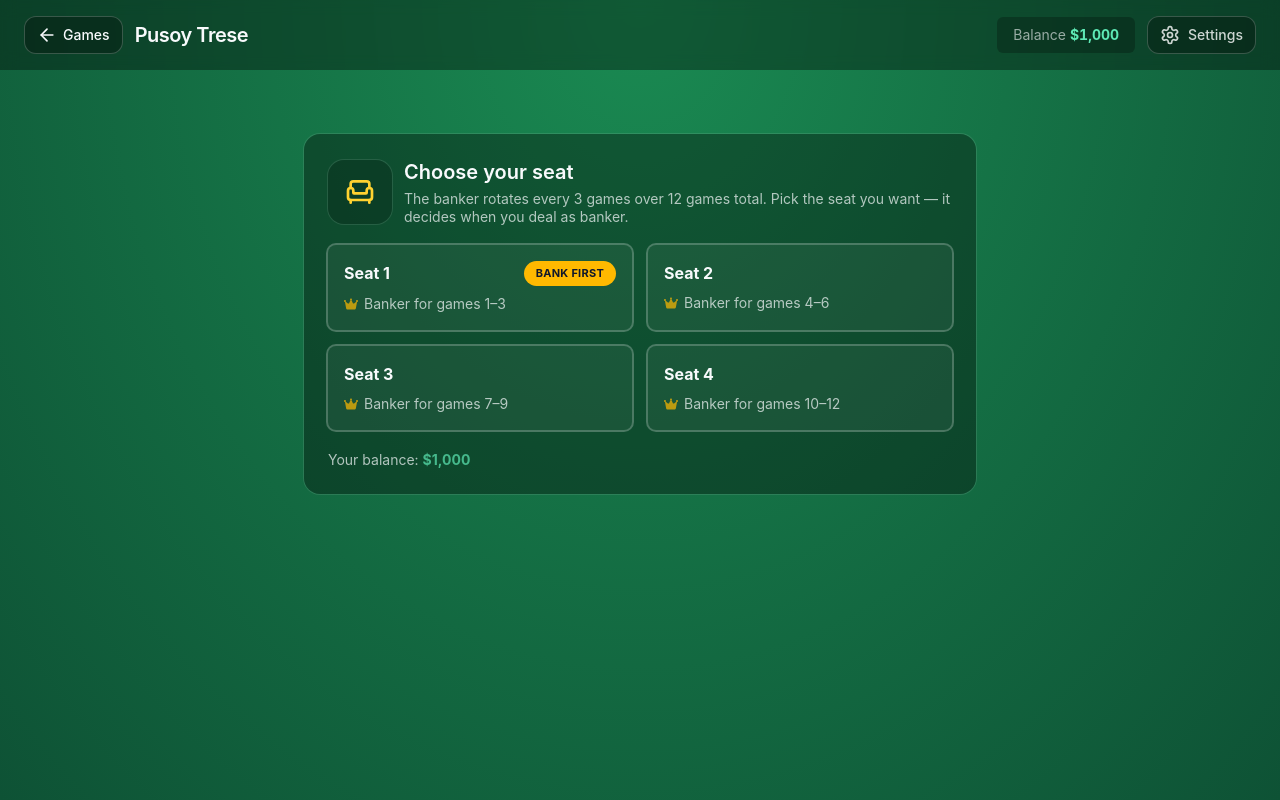
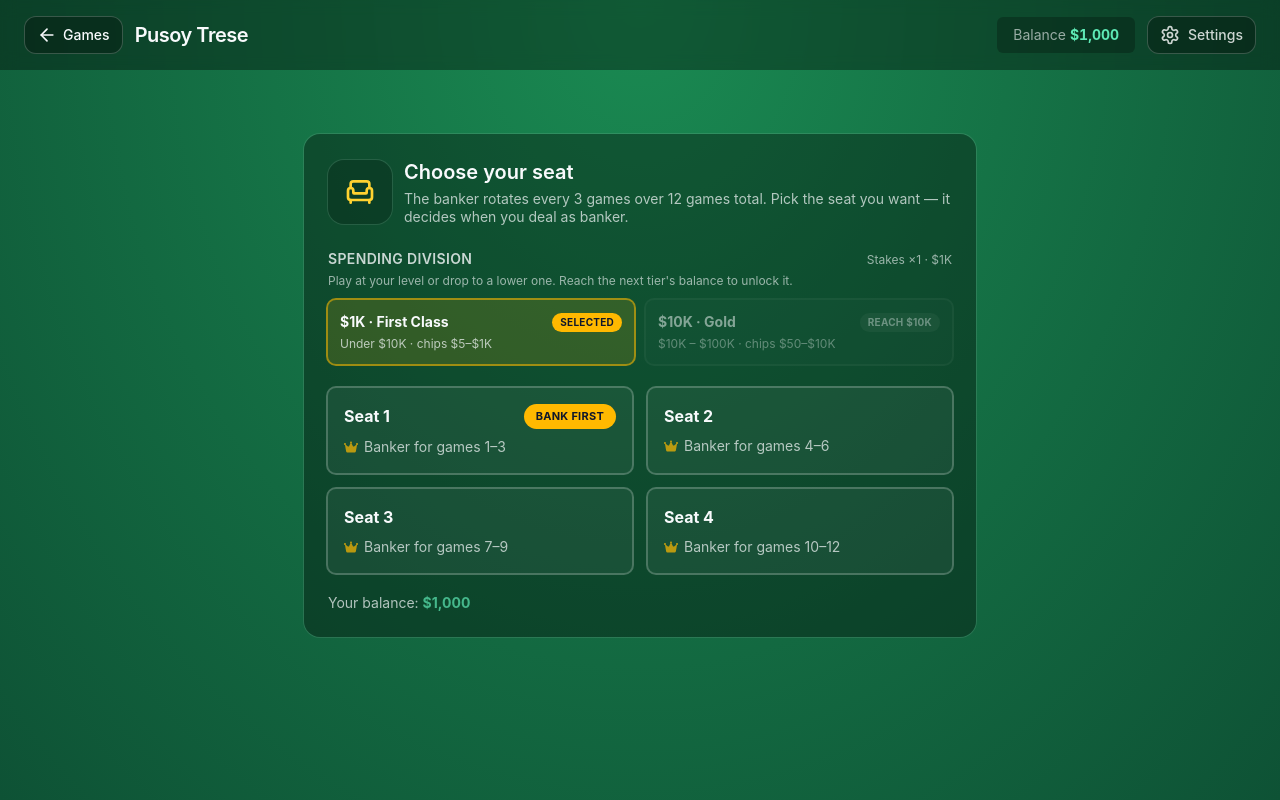
Before and after one commit to MarkAlfred95/card-games, a React (Vite) app: page /games/pusoy-trese in a window 1280 px wide. Built offline with nearby package versions, Linux system fonts and the light colour scheme.

Commit message:
feat: added money divisions

```diff
--- a/src/components/ChipTray.tsx
+++ b/src/components/ChipTray.tsx
@@ -17,9 +17,18 @@ interface ChipTrayProps {
   value: number
   onChange: (value: number) => void
   disabled?: boolean
+  // Scales every chip denomination (spending division). Default 1 = base stakes.
+  factor?: number
 }
 
-export default function ChipTray({ balance, value, onChange, disabled }: ChipTrayProps) {
+// Compact chip face, e.g. 5 -> "5", 1000 -> "1K", 100000 -> "100K", 5e6 -> "5M".
+function chipFace(n: number): string {
+  if (n >= 1_000_000) return `${Number((n / 1_000_000).toFixed(1))}M`
+  if (n >= 1_000) return `${Number((n / 1_000).toFixed(1))}K`
+  return String(n)
+}
+
+export default function ChipTray({ balance, value, onChange, disabled, factor = 1 }: ChipTrayProps) {
   const add = (chip: number) => {
     if (disabled) return
     if (value + chip <= balance) onChange(value + chip)
@@ -43,20 +52,21 @@ export default function ChipTray({ balance, value, onChange, disabled }: ChipTra
 
       <div className="flex flex-wrap gap-3">
         {CHIPS.map((chip) => {
-          const affordable = !disabled && value + chip.value <= balance
+          const chipValue = chip.value * factor
+          const affordable = !disabled && value + chipValue <= balance
           return (
             <button
               key={chip.value}
-              onClick={() => add(chip.value)}
+              onClick={() => add(chipValue)}
               disabled={!affordable}
-              title={affordable ? `Add ${formatUSD(chip.value)}` : 'Not enough balance'}
+              title={affordable ? `Add ${formatUSD(chipValue)}` : 'Not enough balance'}
               className="grid h-14 w-14 place-items-center rounded-full text-xs font-bold text-white shadow-md transition enabled:hover:-translate-y-0.5 enabled:hover:shadow-lg disabled:cursor-not-allowed disabled:opacity-30"
               style={{
                 background: `radial-gradient(circle at 50% 35%, ${chip.face}, ${chip.face} 60%, #0008)`,
                 border: `3px dashed ${chip.edge}`,
               }}
             >
-              {chip.value >= 1000 ? '1K' : chip.value}
+              {chipFace(chipValue)}
             </button>
           )
         })}
--- a/src/components/game/pusoy-trese/BettingGate.tsx
+++ b/src/components/game/pusoy-trese/BettingGate.tsx
@@ -10,6 +10,8 @@ interface BettingGateProps {
 	stake: number;
 	setStake: (v: number) => void;
 	onPlace: () => void;
+	// Spending-division multiplier applied to the chip denominations.
+	factor?: number;
 }
 
 export default function BettingGate({
@@ -18,7 +20,9 @@ export default function BettingGate({
 	stake,
 	setStake,
 	onPlace,
+	factor = 1,
 }: BettingGateProps) {
+	const minChip = MIN_CHIP * factor;
 	return (
 		<div
 			className="mx-auto w-full max-w-md rounded-2xl p-5 shadow-2xl ring-1 ring-white/15"
@@ -35,14 +39,19 @@ export default function BettingGate({
 				banker by.
 			</p>
 			<div className="mt-4">
-				<ChipTray balance={balance} value={stake} onChange={setStake} />
+				<ChipTray
+					balance={balance}
+					value={stake}
+					onChange={setStake}
+					factor={factor}
+				/>
 			</div>
 			<button
 				onClick={onPlace}
-				disabled={stake < MIN_CHIP}
+				disabled={stake < minChip}
 				className="mt-4 flex w-full items-center justify-center gap-1.5 rounded-lg bg-amber-400 px-5 py-2.5 text-sm font-bold text-slate-900 transition hover:bg-amber-300 disabled:cursor-not-allowed disabled:opacity-40"
 			>
-				{stake < MIN_CHIP ? (
+				{stake < minChip ? (
 					"Add at least one chip"
 				) : (
 					<>
--- a/src/components/game/pusoy-trese/Header.tsx
+++ b/src/components/game/pusoy-trese/Header.tsx
@@ -15,6 +15,8 @@ interface HeaderProps {
 	themeOptions: [ThemeKey, string][];
 	backOptions: [BackKey, string][];
 	balance: number;
+	// Active spending division label, e.g. "$10K" — shown as a badge when set.
+	division?: string;
 }
 
 export default function Header({
@@ -25,6 +27,7 @@ export default function Header({
 	themeOptions,
 	backOptions,
 	balance,
+	division,
 }: HeaderProps) {
 	return (
 		<header className="w-full flex flex-wrap items-center justify-center gap-x-8 gap-y-4 bg-black/35 px-4 sm:px-6 py-4 backdrop-blur">
@@ -41,6 +44,14 @@ export default function Header({
 					<h1 className="text-xl font-semibold tracking-tight">
 						Pusoy Trese
 					</h1>
+					{division && (
+						<span
+							className="rounded-full bg-amber-400/20 px-2.5 py-1 text-xs font-bold uppercase tracking-wide text-amber-300 ring-1 ring-amber-400/40"
+							title="Spending division"
+						>
+							{division}
+						</span>
+					)}
 				</div>
 				<div className="ml-auto flex items-center gap-3">
 					<div className="rounded-md hidden sm:block bg-black/25 px-4 p-2 text-sm">
--- /dev/null
+++ b/src/divisions.ts
@@ -0,0 +1,44 @@
+// Spending divisions: order-of-magnitude bands of the shared wallet balance.
+// A division scales every monetary value in a game by `factor` (×10 per band),
+// so the base "$1K" division (factor 1) matches each game's default economy.
+//
+// A player may enter any division they can afford (balance >= its floor); the
+// division chosen on the setup screen is locked in for the whole match.
+
+const BASE_UNIT = 1000;
+
+// Flavour names by level. `unit` and `min` are derived (1000, 10000, ...).
+const DIVISION_NAMES = [
+	"First Class", // $1K
+	"Gold", // $10K
+	"Platinum", // $100K
+	"Diamond", // $1M
+	"Champion", // $10M
+	"Legendary", // $100M
+	"Mythic", // $1B
+];
+
+export interface Division {
+	level: number; // 0-based index; 0 = First Class
+	name: string; // flavour name
+	unit: number; // identifying money unit: 1000, 10000, 100000, ...
+	min: number; // entry floor (inclusive); 0 for First Class
+	factor: number; // multiply base game constants by this (unit / BASE_UNIT)
+}
+
+export const DIVISIONS: Division[] = DIVISION_NAMES.map((name, level) => {
+	const unit = BASE_UNIT * 10 ** level;
+	return { level, name, unit, min: level === 0 ? 0 : unit, factor: 10 ** level };
+});
+
+// The division a balance naturally falls into (the highest one it can afford).
+export function divisionFor(balance: number): Division {
+	let current = DIVISIONS[0];
+	for (const d of DIVISIONS) if (balance >= d.min) current = d;
+	return current;
+}
+
+// Every division a balance is allowed to enter, lowest first (for the picker).
+export function divisionsUpTo(balance: number): Division[] {
+	return DIVISIONS.filter((d) => balance >= d.min);
+}
--- a/src/pages/PusoyTrese.tsx
+++ b/src/pages/PusoyTrese.tsx
@@ -1,4 +1,4 @@
-import { useMemo, useState } from "react";
+import { useEffect, useMemo, useState } from "react";
 import { LuChevronUp, LuArrowRight, LuArmchair, LuX } from "react-icons/lu";
 import { FaCrown, FaTrophy } from "react-icons/fa6";
 import {
@@ -31,7 +31,9 @@ import type { ThemeKey } from "../themes";
 import { BACKS, BACK_KEYS } from "../cardbacks";
 import type { BackKey } from "../cardbacks";
 import type { CSSVars } from "../styleVars";
-import { useWallet, formatUSD } from "../wallet";
+import { useWallet, formatUSD, formatCompactUSD } from "../wallet";
+import { DIVISIONS, divisionFor, divisionsUpTo } from "../divisions";
+import type { Division } from "../divisions";
 import {
 	Header,
 	PokerTable,
@@ -100,17 +102,22 @@ function sortHand(cards: CardModel[]): CardModel[] {
 const bankerOf = (gameIndex: number) =>
 	Math.floor(gameIndex / GAMES_PER_BANKER);
 
-// Random starting bankroll for a bot: $500–$2500 in $50 steps.
-function botBalance(): number {
-	return 500 + Math.round(Math.random() * 40) * 50;
+// Random starting bankroll for a bot: $500–$2500 in $50 steps, scaled to the
+// spending division's factor.
+function botBalance(factor: number): number {
+	return (500 + Math.round(Math.random() * 40) * 50) * factor;
 }
 
-// A bot picks a per-point stake it can afford. If it's out of money, it gets the
-// comeback stake so it can still win some back.
-function botStake(balance: number): number {
-	if (balance < MIN_CHIP) return COMEBACK_STAKE;
-	const denoms = [5, 10, 50, 100].filter((d) => d <= balance);
-	return denoms[Math.floor(Math.random() * denoms.length)];
+// A bot's per-point stake scales with its bankroll (and therefore the division):
+// a random 10–20% slice of its balance, snapped to the division's smallest chip
+// so it never looks trivial beside the division's pots. A broke bot falls back to
+// the comeback stake so it can still win some back.
+function botStake(balance: number, factor: number): number {
+	const minChip = MIN_CHIP * factor;
+	if (balance < minChip) return COMEBACK_STAKE * factor;
+	const target = balance * (0.1 + Math.random() * 0.1); // 10–20% of bankroll
+	const stake = Math.round(target / minChip) * minChip; // snap to chip step
+	return Math.min(Math.max(stake, minChip), balance);
 }
 
 // Deal a fresh round. The human seat's 13 cards start randomly spread across the
@@ -147,6 +154,21 @@ export default function PusoyTrese() {
 	const [activeCard, setActiveCard] = useState<CardModel | null>(null);
 	const [result, setResult] = useState<ResultData | null>(null);
 	const [arrangeOpen, setArrangeOpen] = useState(true);
+
+	// Chosen spending division. Locked for the duration of a match; on the setup
+	// screen the player can switch to any division they can afford.
+	const [division, setDivision] = useState<Division>(() =>
+		divisionFor(wallet.balance),
+	);
+	const factor = division.factor;
+
+	// While in the lobby, drop the selection back to the natural division if the
+	// balance can no longer afford the one that was picked. Guarded to `setup` so
+	// a mid-match balance swing never changes the locked division.
+	useEffect(() => {
+		if (phase === "setup" && wallet.balance < division.min)
+			setDivision(divisionFor(wallet.balance));
+	}, [phase, wallet.balance, division.min]);
 
 	const { zones, hands } = round;
 	const banker = bankerOf(gameIndex);
@@ -197,7 +219,7 @@ export default function PusoyTrese() {
 
 	function beginMatch(seat: number) {
 		const bb = Array.from({ length: SEATS }, (_, s) =>
-			s === seat ? 0 : botBalance(),
+			s === seat ? 0 : botBalance(factor),
 		);
 		setBotBalances(bb);
 		setHumanSeat(seat);
@@ -209,11 +231,11 @@ export default function PusoyTrese() {
 	function enterRound(gi: number, seat: number, bb: number[]) {
 		const bnk = bankerOf(gi);
 		const r = dealRound(seat);
-		const humanBroke = wallet.balance < MIN_CHIP;
+		const humanBroke = wallet.balance < MIN_CHIP * factor;
 		const st = Array.from({ length: SEATS }, (_, s) => {
 			if (s === bnk) return 0;
-			if (s === seat) return humanBroke ? COMEBACK_STAKE : 0; // filled at bet time unless broke
-			return botStake(bb[s]);
+			if (s === seat) return humanBroke ? COMEBACK_STAKE * factor : 0; // filled at bet time unless broke
+			return botStake(bb[s], factor);
 		});
 		setRound(r);
 		setStakes(st);
@@ -348,6 +370,21 @@ export default function PusoyTrese() {
 	// --- Setup screen ---------------------------------------------------------
 
 	if (phase === "setup") {
+		// Show every affordable division plus the next locked one, to tease
+		// progression. Locked entries are disabled.
+		const affordable = divisionsUpTo(wallet.balance);
+		const shownDivisions = DIVISIONS.slice(
+			0,
+			Math.min(affordable.length + 1, DIVISIONS.length),
+		);
+		const divisionRange = (d: Division) => {
+			if (d.level === 0) return `Under ${formatCompactUSD(10000)}`;
+			const next = DIVISIONS[d.level + 1];
+			return next
+				? `${formatCompactUSD(d.min)} – ${formatCompactUSD(next.min)}`
+				: `${formatCompactUSD(d.min)}+`;
+		};
+
 		return (
 			<div className={shellClass} style={shellStyle}>
 				<div
@@ -384,7 +421,81 @@ export default function PusoyTrese() {
 									</div>
 								</div>
 
-								<div className="mt-5 flex flex-col sm:grid sm:grid-cols-2 gap-4">
+								{/* Spending division selector */}
+								<div className="mt-6">
+									<div className="flex items-baseline justify-between gap-2">
+										<h3 className="text-sm font-semibold uppercase tracking-wide opacity-80">
+											Spending division
+										</h3>
+										<span className="text-xs opacity-60">
+											Stakes ×{factor} ·{" "}
+											{formatCompactUSD(division.unit)}
+										</span>
+									</div>
+									<p className="mt-1 text-xs opacity-60 leading-tight">
+										Play at your level or drop to a lower one.
+										Reach the next tier's balance to unlock it.
+									</p>
+									<div className="mt-3 flex flex-col sm:grid sm:grid-cols-2 gap-3">
+										{shownDivisions.map((d) => {
+											const locked =
+												wallet.balance < d.min;
+											const active =
+												d.level === division.level;
+											return (
+												<button
+													key={d.level}
+													onClick={() =>
+														!locked &&
+														setDivision(d)
+													}
+													disabled={locked}
+													className={`rounded-lg p-3 text-left ring-2 transition ${
+														active
+															? "bg-amber-400/15 ring-amber-400/60"
+															: locked
+																? "cursor-not-allowed bg-white/[0.03] opacity-50 ring-white/10"
+																: "bg-white/5 ring-white/20 hover:-translate-y-0.5 hover:bg-white/10 hover:ring-white/40"
+													}`}
+												>
+													<div className="flex items-center justify-between gap-2">
+														<span className="text-sm font-bold">
+															{formatCompactUSD(
+																d.unit,
+															)}{" "}
+															· {d.name}
+														</span>
+														{active ? (
+															<span className="rounded-full bg-amber-400 px-2 py-0.5 text-[10px] font-bold uppercase tracking-wide text-slate-900">
+																Selected
+															</span>
+														) : locked ? (
+															<span className="rounded-full bg-white/10 px-2 py-0.5 text-[10px] font-bold uppercase tracking-wide opacity-80">
+																Reach{" "}
+																{formatCompactUSD(
+																	d.min,
+																)}
+															</span>
+														) : null}
+													</div>
+													<p className="mt-1 text-xs opacity-70">
+														{divisionRange(d)} ·
+														chips{" "}
+														{formatCompactUSD(
+															5 * d.factor,
+														)}
+														–
+														{formatCompactUSD(
+															1000 * d.factor,
+														)}
+													</p>
+												</button>
+											);
+										})}
+									</div>
+								</div>
+
+								<div className="mt-6 flex flex-col sm:grid sm:grid-cols-2 gap-4">
 									{Array.from({ length: SEATS }, (_, s) => {
 										const lo = s * GAMES_PER_BANKER + 1;
 										const hi = lo + GAMES_PER_BANKER - 1;
@@ -463,6 +574,7 @@ export default function PusoyTrese() {
 						themeOptions={themeOptions}
 						backOptions={backOptions}
 						balance={wallet.balance}
+						division={formatCompactUSD(division.unit)}
 					/>
 
 					<div className="p-4">
@@ -587,6 +699,7 @@ export default function PusoyTrese() {
 						themeOptions={themeOptions}
 						backOptions={backOptions}
 						balance={wallet.balance}
+						division={formatCompactUSD(division.unit)}
 					/>
 
 					<div className="flex flex-1 flex-col gap-4 p-4 sm:p-6">
@@ -602,11 +715,11 @@ export default function PusoyTrese() {
 						)}
 						{phase !== "betting" &&
 							!humanIsBanker &&
-							wallet.balance < MIN_CHIP && (
+							wallet.balance < MIN_CHIP * factor && (
 								<div className="rounded-lg bg-sky-400/20 px-4 py-2 text-sm font-medium ring-1 ring-sky-400/40">
 									💸 Out of money — you're auto-staked{" "}
-									{formatUSD(COMEBACK_STAKE)}/pt this game to
-									win some back.
+									{formatUSD(COMEBACK_STAKE * factor)}/pt this
+									game to win some back.
 								</div>
 							)}
 						{/* Oval felt table: seats around the rim, pot/round info
@@ -639,6 +752,7 @@ export default function PusoyTrese() {
 								stake={humanStake}
 								setStake={setHumanStake}
 								onPlace={placeBet}
+								factor={factor}
 							/>
 						</div>
 					) : phase === "revealed" ? null : (
--- a/src/wallet.tsx
+++ b/src/wallet.tsx
@@ -67,3 +67,13 @@ export const formatUSD = (n: number) => usd.format(n)
 // Signed format for deltas, e.g. +60 -> "+$60", -45 -> "-$45".
 export const formatDelta = (n: number) =>
   n > 0 ? `+${usd.format(n)}` : usd.format(n)
+
+// Compact USD for tight spaces, e.g. 1000 -> "$1K", 100000 -> "$100K",
+// 5_000_000 -> "$5M". Drops trailing ".0" (10000 -> "$10K", not "$10.0K").
+export const formatCompactUSD = (n: number) => {
+  const compact = (v: number, suffix: string) =>
+    `$${Number((n / v).toFixed(1))}${suffix}`
+  if (Math.abs(n) >= 1_000_000) return compact(1_000_000, 'M')
+  if (Math.abs(n) >= 1_000) return compact(1_000, 'K')
+  return `$${n}`
+}
```
